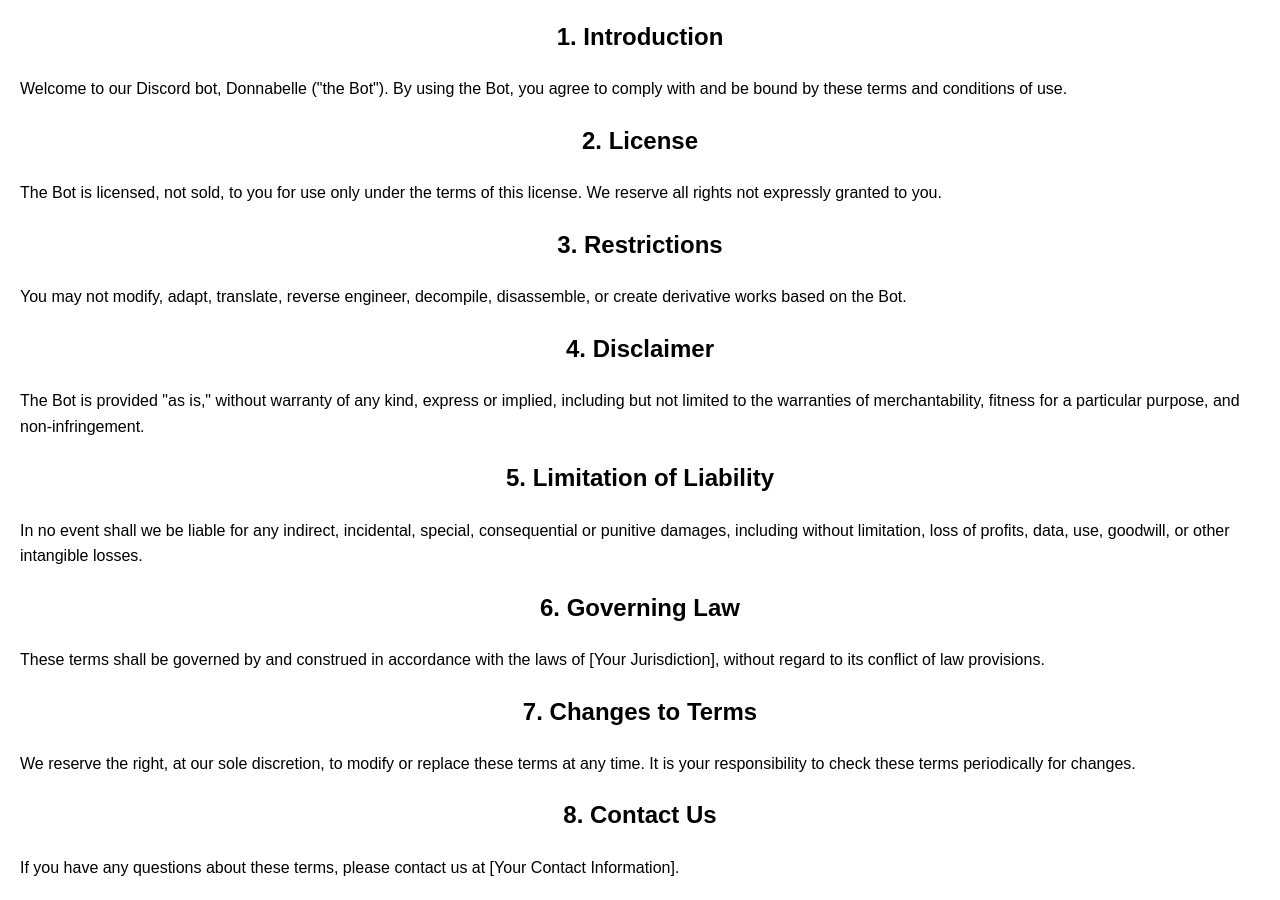
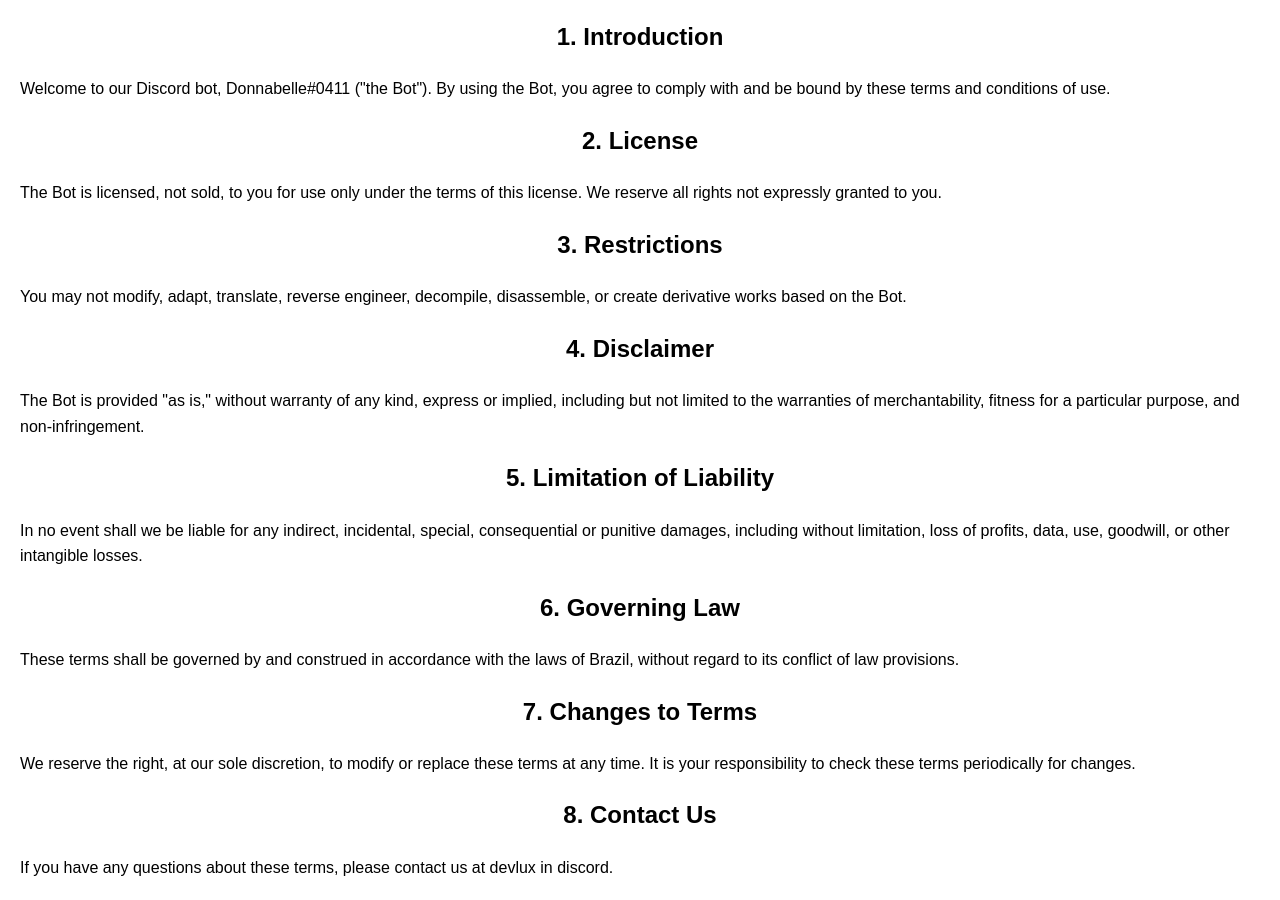
Before and after one commit to lux-206/lux-206.github.io, a plain HTML site: page tos.html in a window 1280 px wide. Shown: the part 76-976 px from the top of the page. Drawn offline with Linux system fonts and the light colour scheme.

Commit message:
Update tos.html

```diff
--- a/tos.html
+++ b/tos.html
@@ -25,7 +25,7 @@
     <main>
         <section>
             <h2>1. Introduction</h2>
-            <p>Welcome to our Discord bot, Donnabelle ("the Bot"). By using the Bot, you agree to comply with and be bound by these terms and conditions of use.</p>
+            <p>Welcome to our Discord bot, Donnabelle#0411 ("the Bot"). By using the Bot, you agree to comply with and be bound by these terms and conditions of use.</p>
         </section>
         <section>
             <h2>2. License</h2>
@@ -45,7 +45,7 @@
         </section>
         <section>
             <h2>6. Governing Law</h2>
-            <p>These terms shall be governed by and construed in accordance with the laws of [Your Jurisdiction], without regard to its conflict of law provisions.</p>
+            <p>These terms shall be governed by and construed in accordance with the laws of Brazil, without regard to its conflict of law provisions.</p>
         </section>
         <section>
             <h2>7. Changes to Terms</h2>
@@ -53,7 +53,7 @@
         </section>
         <section>
             <h2>8. Contact Us</h2>
-            <p>If you have any questions about these terms, please contact us at [Your Contact Information].</p>
+            <p>If you have any questions about these terms, please contact us at devlux in discord.</p>
         </section>
     </main>
 </body>
```
